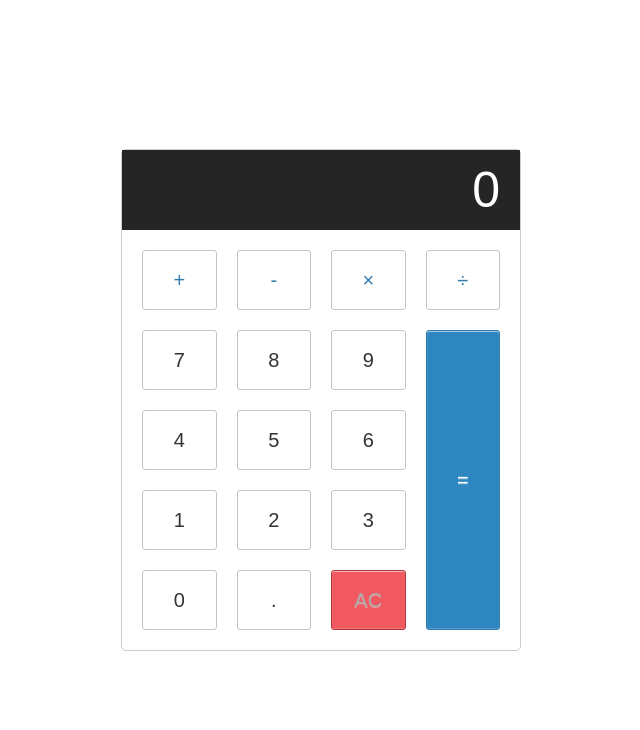
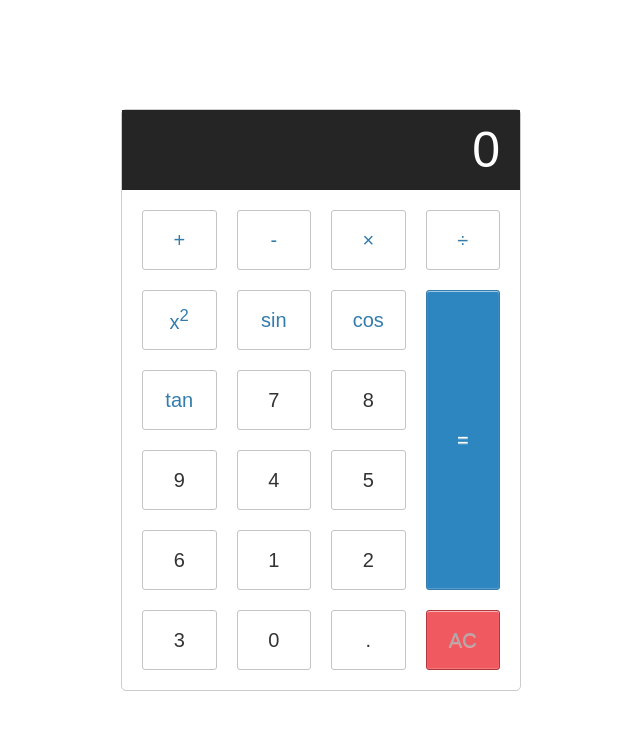
Before and after one commit to naseh29/naseh29.github.io, a plain HTML site: page index.html in a window 1280 px wide. Shown: the whole page, without its empty margins (319-959 px from the left). Drawn offline with Linux system fonts and the light colour scheme.

Commit message:
Update index.html

```diff
--- a/index.html
+++ b/index.html
@@ -1,11 +1,13 @@
+<!DOCTYPE html>
 <html lang="en">
+
 <head>
     <meta charset="UTF-8">
     <meta name="viewport" content="width=device-width, initial-scale=1.0">
     <title>Membuat Kalkulator Sederhana</title>
     <link rel="stylesheet" href="style.css">
+</head>
 
-</head>
 <body>
     <div class="calculator">
         <input type="text" class="calculator-screen" value="0" disabled />
@@ -14,6 +16,10 @@
             <button type="button" class="operator" value="-">-</button>
             <button type="button" class="operator" value="*">&times;</button>
             <button type="button" class="operator" value="/">&divide;</button>
+            <button type="button" class="operator" value="pangkat" onclick="pangkat()">x<sup>2</sup></button>
+            <button type="button" class="operator" value="sin" onclick="sin()">sin</button>
+            <button type="button" class="operator" value="cos" onclick="cos()">cos</button>
+            <button type="button" class="operator" value="tan" onclick="tan()">tan</button>
             <button type="button" value="7">7</button>
             <button type="button" value="8">8</button>
             <button type="button" value="9">9</button>
@@ -31,4 +37,5 @@
     </div>
     <script src="main.js"></script>
 </body>
-</html>
+
+</html
```
Lines whose indentation alone changed are shown as unchanged.
